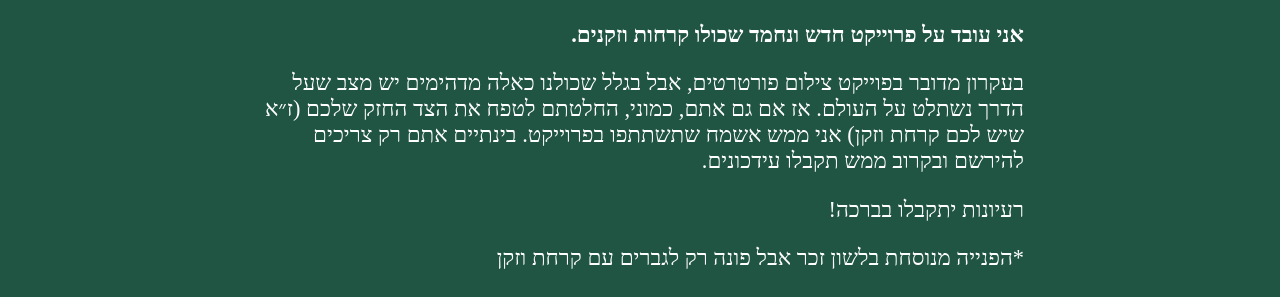
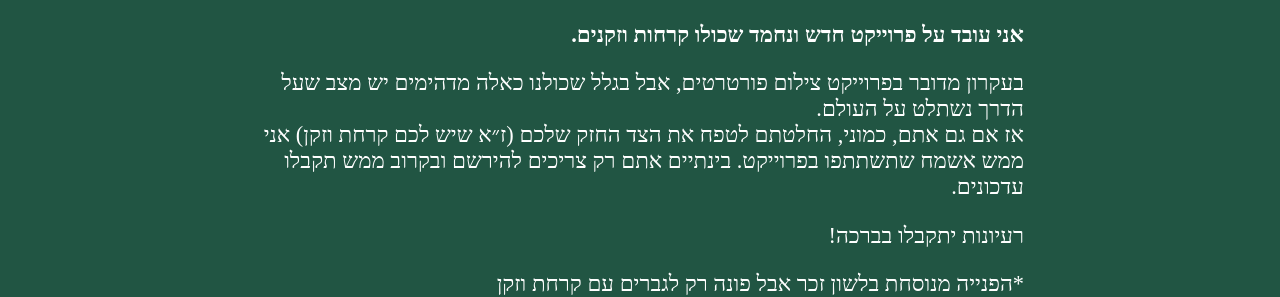
Before and after one commit to nogalavi/BaldAndBeard, a React (Create React App) app: page / in a window 1280 px wide. Shown: the part 855-1152 px from the top of the page. Built offline with nearby package versions, Linux system fonts and the light colour scheme; a web font is replaced by a local one.

Commit message:
content change

```diff
--- a/src/App.js
+++ b/src/App.js
@@ -27,10 +27,10 @@ class App extends Component {
                             אני עובד על פרוייקט חדש ונחמד שכולו קרחות וזקנים.
                         </p>
                         <p>
-                            בעקרון מדובר בפוייקט צילום פורטרטים, אבל בגלל שכולנו כאלה מדהימים יש מצב שעל הדרך נשתלט על
-                            העולם.
+                            בעקרון מדובר בפרוייקט צילום פורטרטים, אבל בגלל שכולנו כאלה מדהימים יש מצב שעל הדרך נשתלט על
+                            העולם. <br/>
                             אז אם גם אתם, כמוני, החלטתם לטפח את הצד החזק שלכם (ז״א שיש לכם קרחת וזקן) אני ממש אשמח
-                            שתשתתפו בפרוייקט. בינתיים אתם רק צריכים להירשם ובקרוב ממש תקבלו עידכונים.
+                            שתשתתפו בפרוייקט. בינתיים אתם רק צריכים להירשם ובקרוב ממש תקבלו עדכונים.
                         </p>
                         <p dir="rtl">רעיונות יתקבלו בברכה!
                         </p>
```
